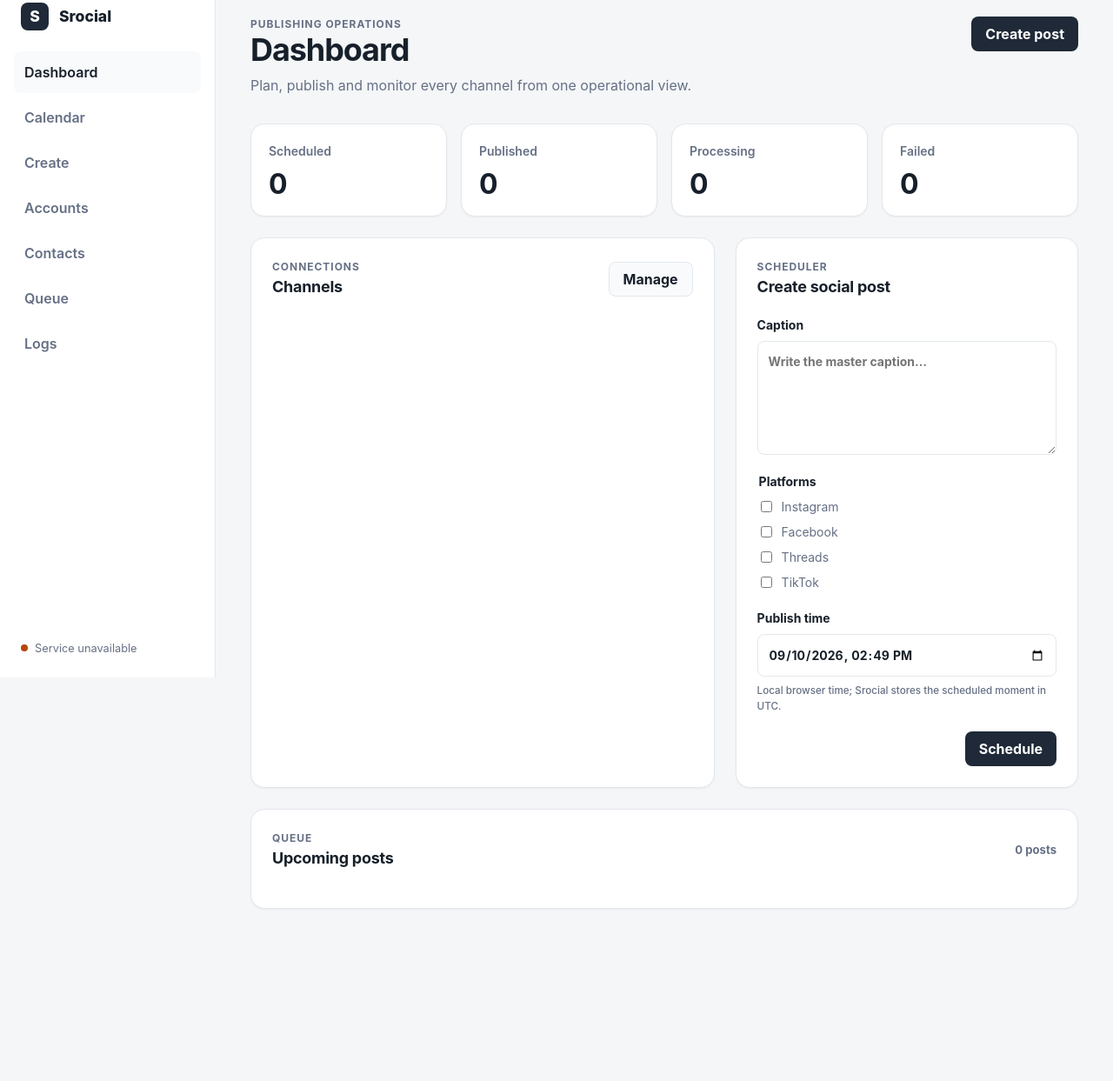
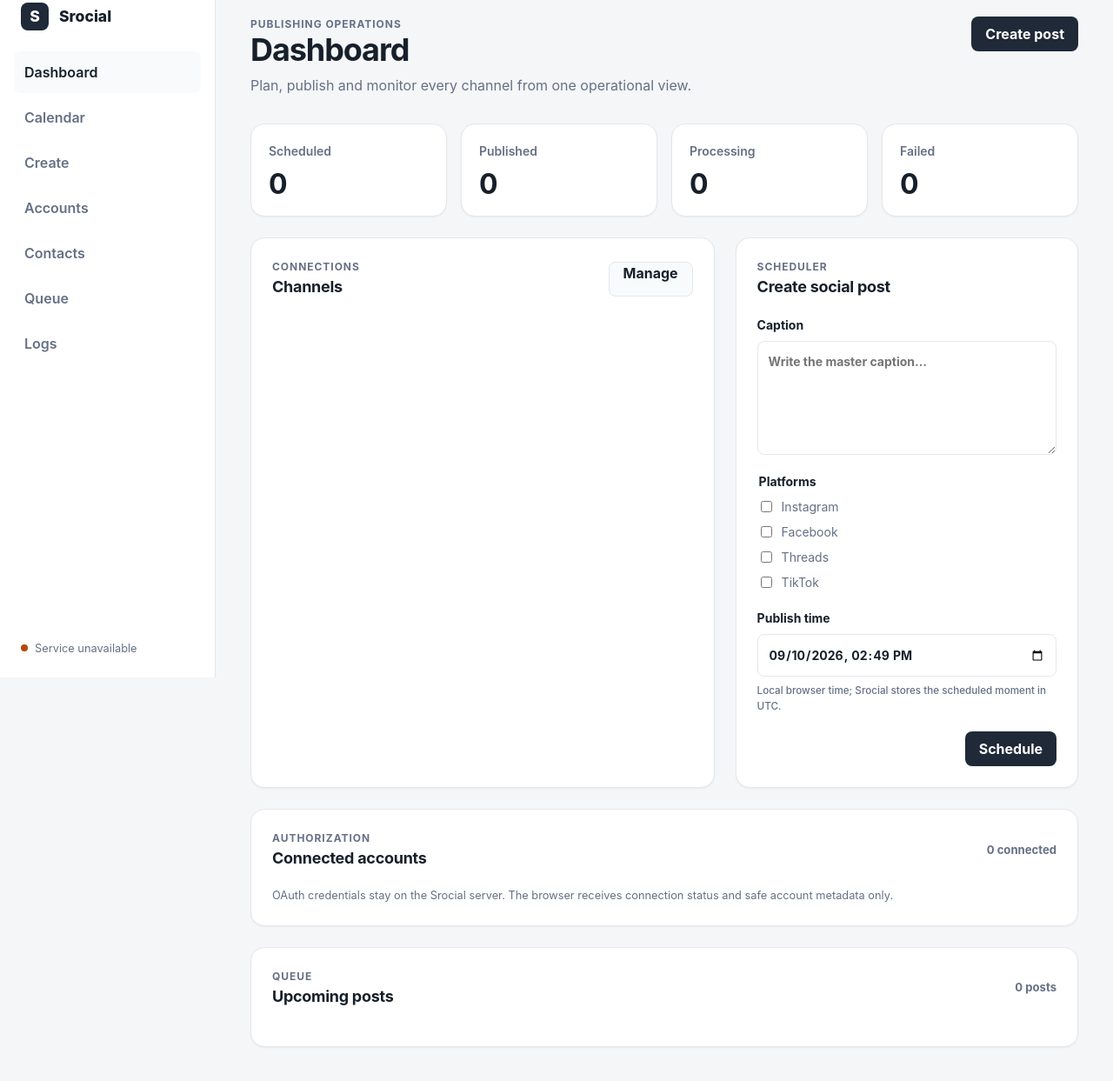
Before and after one commit to OzansanT/srocial, a website with bundled scripts: page client/index.html in a window 1280 px wide. Shown: the part 21-1264 px from the top of the page at 87% size. Before the commit the page ends 1106 px from the top, so only its background shows below. Built offline with nearby package versions, Linux system fonts and the light colour scheme; files whose address does not match are found by name.

Commit message:
feat: add connected accounts section

```diff
--- a/client/index.html
+++ b/client/index.html
@@ -15,6 +15,7 @@
   <link rel="stylesheet" href="/css/components/form.css">
   <link rel="stylesheet" href="/css/pages/dashboard.css">
   <link rel="stylesheet" href="/css/pages/composer.css">
+  <link rel="stylesheet" href="/css/pages/accounts.css">
 </head>
 <body>
   <div class="app-shell">
@@ -47,7 +48,7 @@
 
       <section class="dashboard-grid">
         <article class="card panel">
-          <div class="panel__header"><div><p class="eyebrow">Connections</p><h2>Channels</h2></div><button class="button button--secondary" type="button">Manage</button></div>
+          <div class="panel__header"><div><p class="eyebrow">Connections</p><h2>Channels</h2></div><a class="button button--secondary" href="#accounts">Manage</a></div>
           <div id="channel-list" class="channel-list" aria-live="polite"></div>
         </article>
 
@@ -67,6 +68,12 @@
         </article>
       </section>
 
+      <section class="card panel accounts-panel" id="accounts">
+        <div class="panel__header"><div><p class="eyebrow">Authorization</p><h2>Connected accounts</h2></div><span class="scheduled-panel__count" id="connected-account-count">0 connected</span></div>
+        <p class="accounts-note">OAuth credentials stay on the Srocial server. The browser receives connection status and safe account metadata only.</p>
+        <div class="account-provider-grid" id="account-provider-grid" aria-live="polite"></div>
+      </section>
+
       <section class="card panel scheduled-panel" id="queue">
         <div class="panel__header"><div><p class="eyebrow">Queue</p><h2>Upcoming posts</h2></div><span class="scheduled-panel__count" id="scheduled-post-count">0 posts</span></div>
         <div id="scheduled-post-list" class="scheduled-list" aria-live="polite"></div>
```
